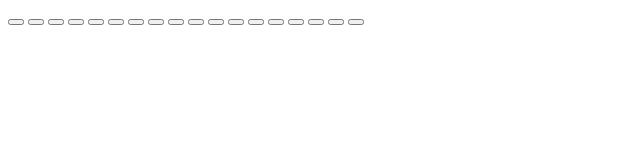
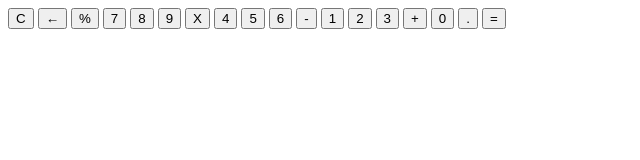
Before and after one commit to renatocuellar/calculator, a plain HTML site: page index.html in a window 1280 px wide. Shown: the whole page, without its empty margins (0-640 px from the left). Drawn offline with Linux system fonts and the light colour scheme.

Commit message:
ya tenemos todas las clases

```diff
--- a/index.html
+++ b/index.html
@@ -19,25 +19,25 @@
 
                 </div>
             </section>
-            <section class="calculator__numbers">
-                <button class="calculator__numbers-number"></button>
-                <button class="calculator__numbers-number"></button>
-                <button class="calculator__numbers-number"></button>
-                <button class="calculator__numbers-number"></button>
-                <button class="calculator__numbers-number"></button>
-                <button class="calculator__numbers-number"></button>
-                <button class="calculator__numbers-number"></button>
-                <button class="calculator__numbers-number"></button>
-                <button class="calculator__numbers-number"></button>
-                <button class="calculator__numbers-number"></button>
-                <button class="calculator__numbers-number"></button>
-                <button class="calculator__numbers-number"></button>
-                <button class="calculator__numbers-number"></button>
-                <button class="calculator__numbers-number"></button>
-                <button class="calculator__numbers-number"></button>
-                <button class="calculator__numbers-number"></button>
-                <button class="calculator__numbers-number"></button>
-                <button class="calculator__numbers-number"></button>
+            <section class="calculator__button">
+                <button class="calculator__button-operator">C</button>
+                <button class="calculator__button-operator">&larr;</button>
+                <button class="calculator__button-operator">%</button>
+                <button class="calculator__button-number">7</button>
+                <button class="calculator__button-number">8</button>
+                <button class="calculator__button-number">9</button>
+                <button class="calculator__button-operator">X</button>
+                <button class="calculator__button-number">4</button>
+                <button class="calculator__button-number">5</button>
+                <button class="calculator__button-number">6</button>
+                <button class="calculator__button-operator">-</button>
+                <button class="calculator__button-number">1</button>
+                <button class="calculator__button-number">2</button>
+                <button class="calculator__button-number">3</button>
+                <button class="calculator__button-operator">+</button>
+                <button class="calculator__button-number">0</button>
+                <button class="calculator__button-operator">.</button>
+                <button class="calculator__button-operator">=</button>
             </section>
         </section>
     </main>
```
